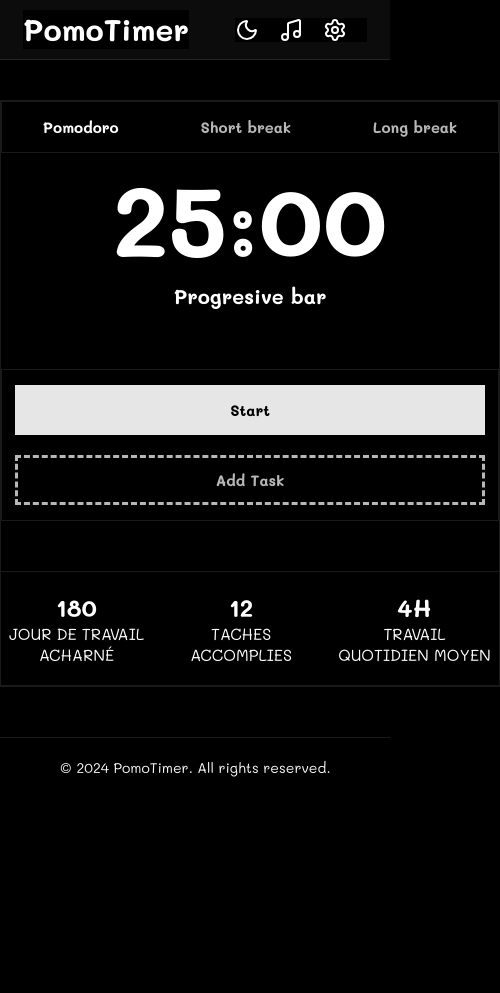
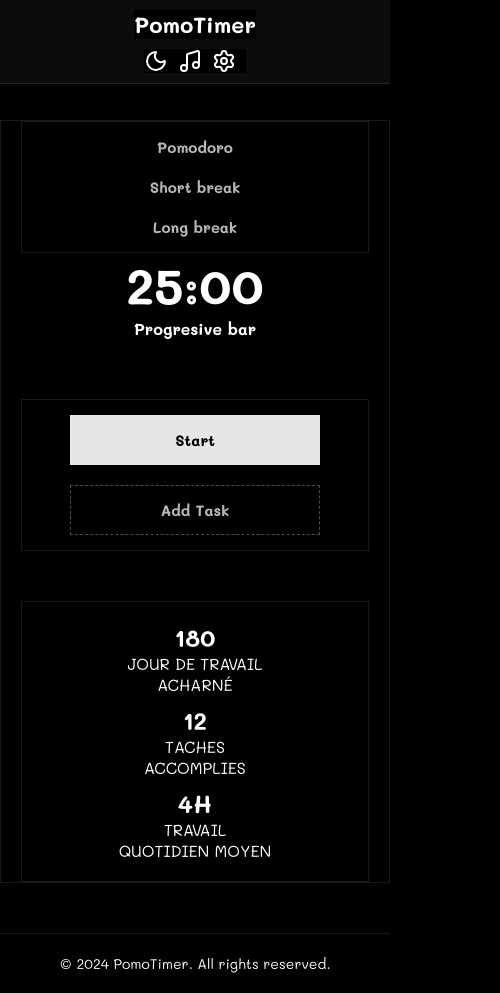
Before and after one commit to Ibrahimb511/pomotime, a plain HTML site: page index.html in a window 390 px wide. Shown: the whole page, 500 px wide, since content can reach past the window. Before the commit the page ends 844 px from the top, so only its background shows below. Drawn offline with nearby package versions, Linux system fonts and the light colour scheme.

Commit message:
new version

```diff
--- a/style.css
+++ b/style.css
@@ -1,85 +1,100 @@
+/* ---------------------- */
+/* Base et global styles  */
+/* ---------------------- */
 * {
     padding: 0;
     margin: 0;
-     box-sizing: border-box;
+    box-sizing: border-box;
     font-family: 'Mali', cursive;
     background-color: black;
     color: #ffffff;
+}
 
-}
+/* ---------------------- */
+/* Header                 */
+/* ---------------------- */
 header {
     position: fixed;
     display: flex;
-    justify-content: space-around;
+    justify-content: space-between;
     align-items: center;
     width: 100%;
     z-index: 1000;
     top: 0;
     left: 0;
-    background-color: rgba(18, 18, 18, 0.7); /* fond légèrement transparent */
-    backdrop-filter: blur(10px); /* flou derrière le header */
-    display: flex;
-    justify-content: space-around;
-    align-items: center;
+    background-color: rgba(18, 18, 18, 0.7);
+    backdrop-filter: blur(10px);
     border-bottom: 1px solid rgba(255,255,255,0.1);
     height: 60px;
-    color: #ffffff;
+    padding: 0 5%;
 }
 
 header .titre {
     font-weight: bold;
-    font-size: 30px;
+    font-size: clamp(20px, 4vw, 30px);
 }
 
-nav  {
+nav {
    cursor: pointer;
    display: flex;
    gap: 20px;
-
+   flex-wrap: wrap;
 }
 
+/* ---------------------- */
+/* Main                   */
+/* ---------------------- */
 main {
-
     display: flex;
     flex-direction: column;
     justify-content: center;
     align-items: center;
-     margin: 100px auto 0 auto; /* centrage horizontal */
-     width: 500px;
+    margin: 100px auto 0 auto;
+    width: 100%;
+    max-width: 600px;
+    padding: 0 20px;
     border: 1px solid rgba(255, 255, 255, 0.1);
 }
 
-main .barre{
+main .barre {
     display: flex;
-    gap: 30px;
+    gap: 20px;
+    flex-wrap: wrap;
     font-weight: bold;
     font-size: 15px;
-    padding: 15px 15px;
+    padding: 15px;
     width: 100%;
+    justify-content: space-around;
     border: 1px solid rgba(255, 255, 255, 0.1);
-    justify-content: space-around;
 }
 
-.barre p{
+.barre p {
     color: #b7b7b7;
 }
 
+/* ---------------------- */
+/* Timer / Titre          */
+/* ---------------------- */
 .timer {
     display: flex;
     flex-direction: column;
     align-items: center;
+    text-align: center;
 }
 
 h1 {
-    font-size: 100px;
+    font-size: clamp(40px, 10vw, 100px);
     font-weight: bold;
 }
 
 .pr {
     font-weight: bold;
-    font-size: 20px;
+    font-size: clamp(16px, 3vw, 20px);
 }
 
+/* ---------------------- */
+/* Boutons                */
+/* ---------------------- */
 .btw-de {
     margin-top: 60px;
     display: flex;
@@ -89,56 +104,114 @@ h1 {
     border: 1px solid rgba(255, 255, 255, 0.1);
     width: 100%;
     padding: 15px;
-
 }
 
-.white button {
-    border: none;
-    background-color: #ffffff;
-    opacity: 90%;
-    color: black;
-    height: 50px;
-    width: 470px;
-    font-size: 15px;
-    font-weight: bold;
-    cursor: pointer;
-}
+.white button,
 .black button {
     border: none;
-    border-style: dashed;
-    color: #b7b7b7;
     height: 50px;
-    width: 470px;
+     width: 90%; /* occupe presque toute la largeur du conteneur */
+  max-width: 500px; /* ne dépasse pas trop */
+  min-width: 250px; /* évite d'être trop petit sur mobile */
     font-size: 15px;
     font-weight: bold;
     cursor: pointer;
 }
 
-
-#clr {
-    color: #ffffff;
+.white button {
+    background-color: #ffffff;
+    opacity: 90%;
+    color: black;
 }
 
+.black button {
+    border: 1px dashed rgba(255,255,255,0.3);
+    color: #b7b7b7;
+    background: transparent;
+}
+
+/* ---------------------- */
+/* Track section           */
+/* ---------------------- */
 .track {
     display: flex;
     justify-content: space-around;
-    gap: 30px;
+    gap: 20px;
+    flex-wrap: wrap;
     align-items: center;
     text-align: center;
-    border: 1px solid rgba(255,255,255,0.1) ;
-    width: 500px;
-    padding-top: 20px;
-    padding-bottom: 20px;
+    border: 1px solid rgba(255,255,255,0.1);
+    width: 100%;
+    max-width: 600px;
+    padding: 20px;
     margin-top: 50px;
     text-transform: uppercase;
 }
 
-footer{
-
+/* ---------------------- */
+/* Footer                 */
+/* ---------------------- */
+footer {
     padding: 20px;
     text-align: center;
     font-size: 14px;
     color: #b7b7b7;
-    border-top: 1px solid rgba(255,255,255,0.1) ;
+    border-top: 1px solid rgba(255,255,255,0.1);
     margin-top: 50px;
 }
+
+/* ---------------------- */
+/* Responsive Design 📱   */
+/* ---------------------- */
+@media (max-width: 768px) {
+    header {
+        flex-direction: column;
+        height: auto;
+        padding: 10px;
+        gap: 10px;
+    }
+
+    nav {
+        gap: 10px;
+        flex-wrap: wrap;
+        justify-content: center;
+    }
+
+    main {
+        margin-top: 120px;
+    }
+
+    .track {
+        flex-direction: column;
+        gap: 10px;
+    }
+
+    .btw-de {
+        width: 100%;
+    }
+
+    .white button,
+    .black button {
+        width: 100%;
+    }
+}
+
+@media (max-width: 480px) {
+    header .titre {
+        font-size: 22px;
+    }
+
+    h1 {
+        font-size: 50px;
+    }
+
+    .pr {
+        font-size: 16px;
+    }
+
+    .barre {
+        flex-direction: column;
+        gap: 10px;
+        text-align: center;
+    }
+}
```
